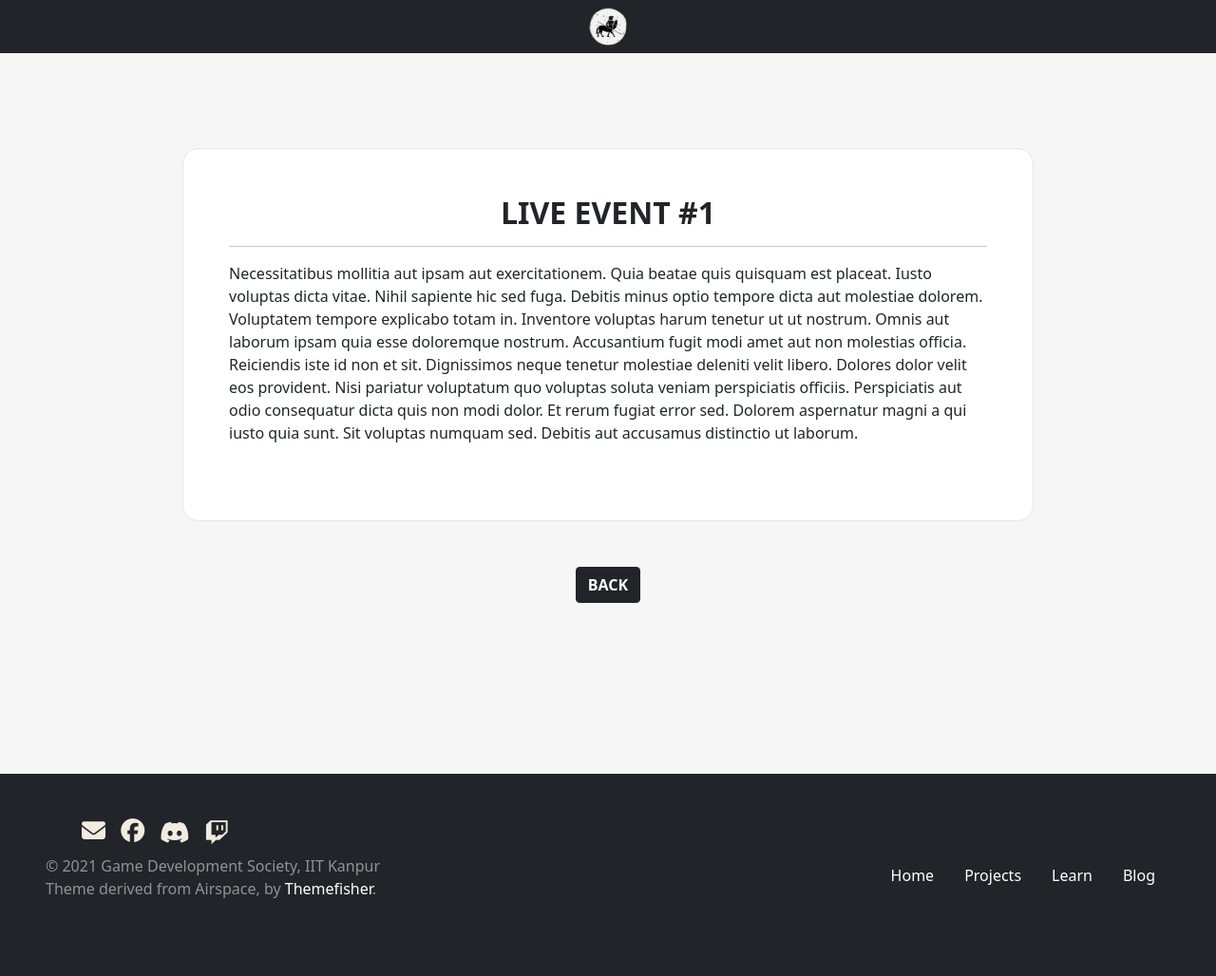
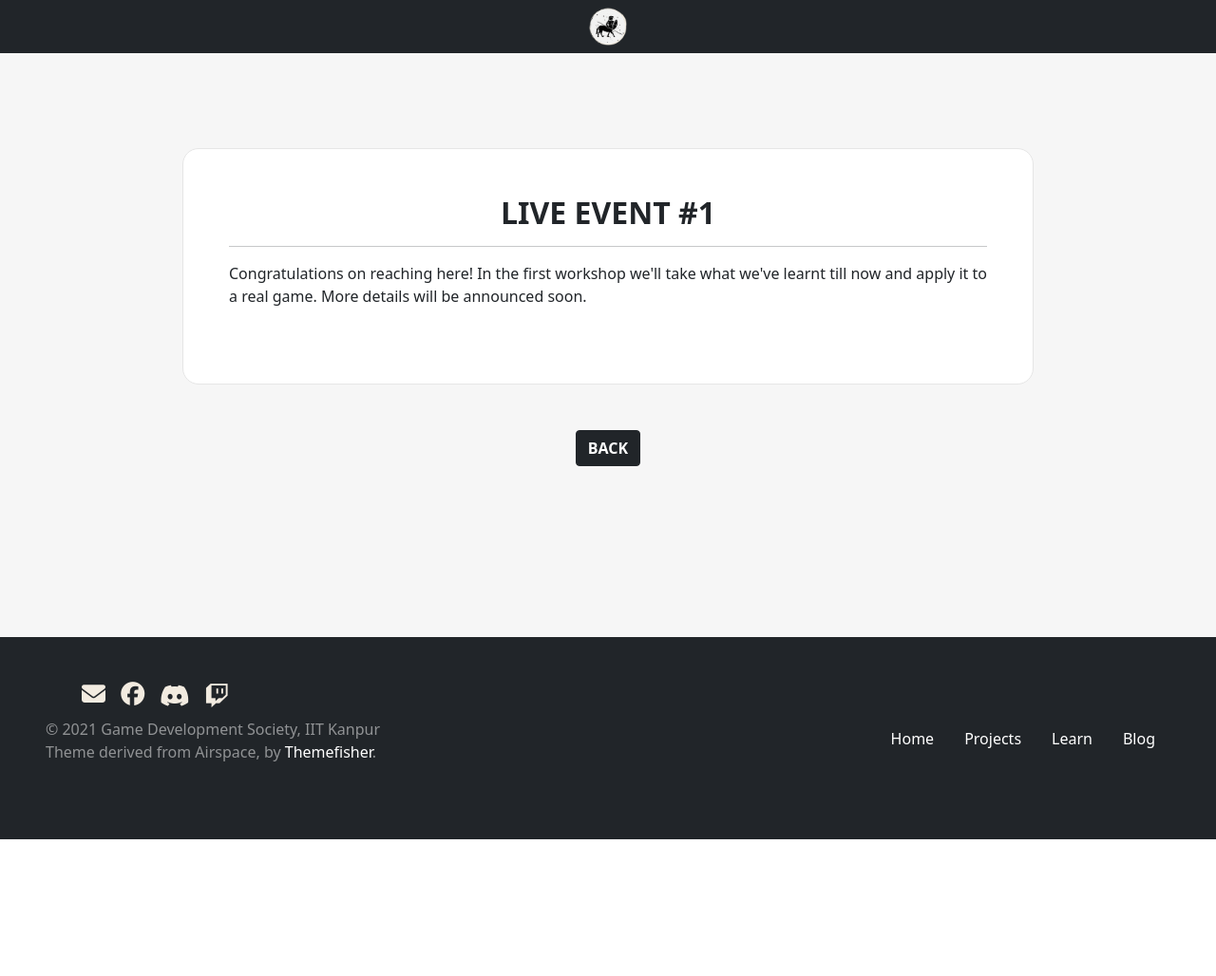
Before and after one commit to studiocentauri/studiocentauri.github.io, a Jekyll site: the page built from learn/skills/live-event.html, in a window 1280 px wide. Shown: the whole page at 95% size. Built offline with Jekyll 4.4.1, drawn with Linux system fonts in a browser that asks for light colours; nearby versions of some CDN libraries; some web fonts are replaced; comment, search, counter and statistics services are not loaded; after the commit the page ends 900 px from its top, so only the background shows below that.

Commit message:
Update live event post

```diff
--- a/learn/skills/live-event.html
+++ b/learn/skills/live-event.html
@@ -4,14 +4,4 @@ kaka: "Lorem ipsum deets"
 title: "Live Event #1"
 ---
 
-Necessitatibus mollitia aut ipsam aut exercitationem. Quia beatae quis quisquam
-est placeat. Iusto voluptas dicta vitae. Nihil sapiente hic sed fuga. Debitis
-minus optio tempore dicta aut molestiae dolorem. Voluptatem tempore explicabo
-totam in. Inventore voluptas harum tenetur ut ut nostrum. Omnis aut laborum
-ipsam quia esse doloremque nostrum. Accusantium fugit modi amet aut non
-molestias officia. Reiciendis iste id non et sit. Dignissimos neque tenetur
-molestiae deleniti velit libero. Dolores dolor velit eos provident. Nisi
-pariatur voluptatum quo voluptas soluta veniam perspiciatis officiis.
-Perspiciatis aut odio consequatur dicta quis non modi dolor. Et rerum fugiat
-error sed. Dolorem aspernatur magni a qui iusto quia sunt. Sit voluptas numquam
-sed. Debitis aut accusamus distinctio ut laborum.
+Congratulations on reaching here! In the first workshop we'll take what we've learnt till now and apply it to a real game. More details will be announced soon.
```
